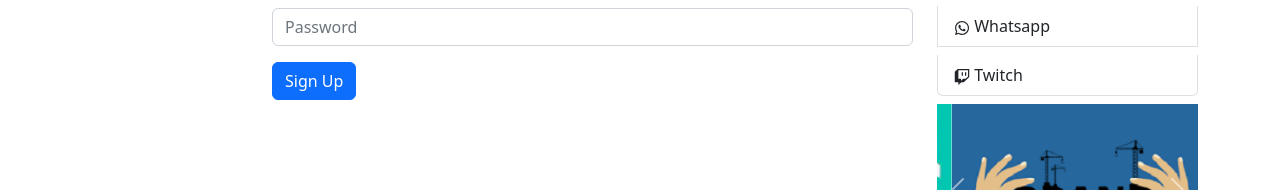
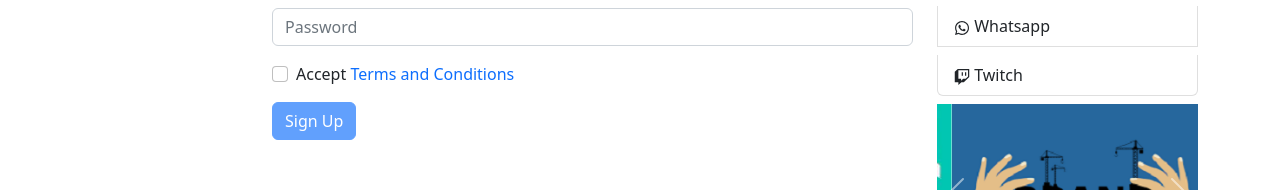
Before and after one commit to engrmmjahir/dragon-news-client, a React (Create React App) app: page /signup in a window 1280 px wide. Shown: the part 362-552 px from the top of the page. Built offline with nearby package versions, Linux system fonts and the light colour scheme; no server answers.

Commit message:
terms and conditions added and upadate name and photo

```diff
--- a/src/Pages/Login/SignUp/SignUp.js
+++ b/src/Pages/Login/SignUp/SignUp.js
@@ -1,12 +1,14 @@
 import React, { useContext, useState } from 'react';
 import Button from 'react-bootstrap/Button';
 import Form from 'react-bootstrap/Form';
+import { Link } from 'react-router-dom';
 import { AuthContext } from '../../../contexts/AuthProvider/AuthProvider';
 
 const SignUp = () => {
     const [error, setError] = useState('');
+    const [accepted, setAccepted] = useState(false);
 
-    const { createUser } = useContext(AuthContext);
+    const { createUser, updateUserProfile } = useContext(AuthContext);
 
     const handleSubmit = (event) => {
         event.preventDefault();
@@ -21,12 +23,28 @@ const SignUp = () => {
                 console.log(user);
                 setError('');
                 form.reset();
+                handleUpdateUserProfile(name, photo);
             })
             .catch(error => {
                 console.log(error);
                 setError(error.message);
             });
     }
+
+    const handleUpdateUserProfile = (name, photoURL) => {
+        const profile = {
+            displayName: name,
+            photoURL: photoURL
+        }
+        updateUserProfile(profile)
+            .then(() => { })
+            .catch(error => console.log(error));
+    }
+
+    const handleAccepted = (event) => {
+        setAccepted(event.target.checked);
+    }
+
     return (
         <Form onSubmit={handleSubmit}>
             <Form.Group className="mb-3" controlId="formBasicName">
@@ -51,7 +69,13 @@ const SignUp = () => {
                     {error}
                 </Form.Text>
             </Form.Group>
-            <Button variant="primary" type="submit">
+            <Form.Group className="mb-3" controlId="formBasicCheckbox">
+                <Form.Check
+                    type="checkbox"
+                    onClick={handleAccepted}
+                    label={<>Accept <Link to='/terms' className='text-decoration-none'>Terms and Conditions</Link></>} />
+            </Form.Group>
+            <Button variant="primary" type="submit" disabled={!accepted}>
                 Sign Up
             </Button>
         </Form>
--- /dev/null
+++ b/src/Pages/Others/TermsAndConditions/TermsAndConditions.js
@@ -0,0 +1,13 @@
+import React from 'react';
+import { Link } from 'react-router-dom';
+
+const TermsAndConditions = () => {
+    return (
+        <div>
+            <h3>Here is our Terms and Conditions</h3>
+            <p>Go back to: <Link to='/signup'>Sign Up</Link></p>
+        </div>
+    );
+};
+
+export default TermsAndConditions;
--- a/src/Routes/Routes/Routes.js
+++ b/src/Routes/Routes/Routes.js
@@ -5,6 +5,7 @@ import Home from "../../Pages/Home/Home/Home";
 import Login from "../../Pages/Login/Login/Login";
 import SignUp from "../../Pages/Login/SignUp/SignUp";
 import News from "../../Pages/News/News";
+import TermsAndConditions from "../../Pages/Others/TermsAndConditions/TermsAndConditions";
 import PrivateRoute from "../PrivateRoute/PrivateRoute";
 
 export const routes = createBrowserRouter([
@@ -34,6 +35,10 @@ export const routes = createBrowserRouter([
             {
                 path: '/signup',
                 element: <SignUp></SignUp>
+            },
+            {
+                path: '/terms',
+                element: <TermsAndConditions></TermsAndConditions>
             }
         ]
     }
--- a/src/contexts/AuthProvider/AuthProvider.js
+++ b/src/contexts/AuthProvider/AuthProvider.js
@@ -1,5 +1,5 @@
 import React, { createContext, useEffect, useState } from 'react';
-import { createUserWithEmailAndPassword, getAuth, onAuthStateChanged, signInWithEmailAndPassword, signInWithPopup, signOut } from 'firebase/auth';
+import { createUserWithEmailAndPassword, getAuth, onAuthStateChanged, signInWithEmailAndPassword, signInWithPopup, signOut, updateProfile } from 'firebase/auth';
 import app from '../../firebase/firebase.config';
 
 export const AuthContext = createContext();
@@ -24,6 +24,10 @@ const AuthProvider = ({ children }) => {
         return signInWithEmailAndPassword(auth, email, password);
     }
 
+    const updateUserProfile = (profile) => {
+        return updateProfile(auth.currentUser, profile);
+    }
+
     const logOut = () => {
         setLoading(true);
         return signOut(auth);
@@ -39,7 +43,7 @@ const AuthProvider = ({ children }) => {
         }
     }, [])
 
-    const authInfo = { user, loading, providerLogin, logOut, createUser, signIn };
+    const authInfo = { user, loading, providerLogin, logOut, createUser, signIn, updateUserProfile };
     return (
         <div>
             <AuthContext.Provider value={authInfo}>
```
